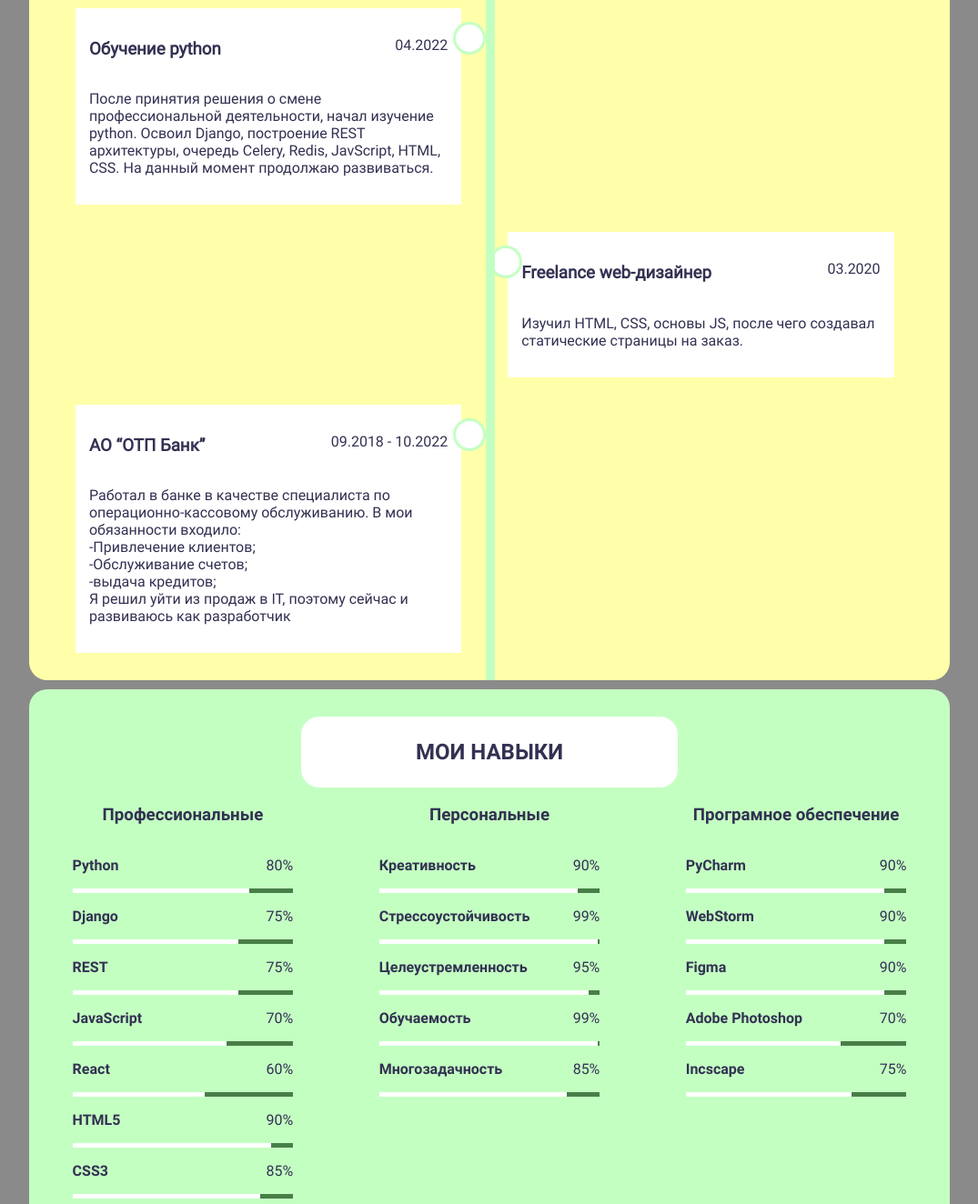
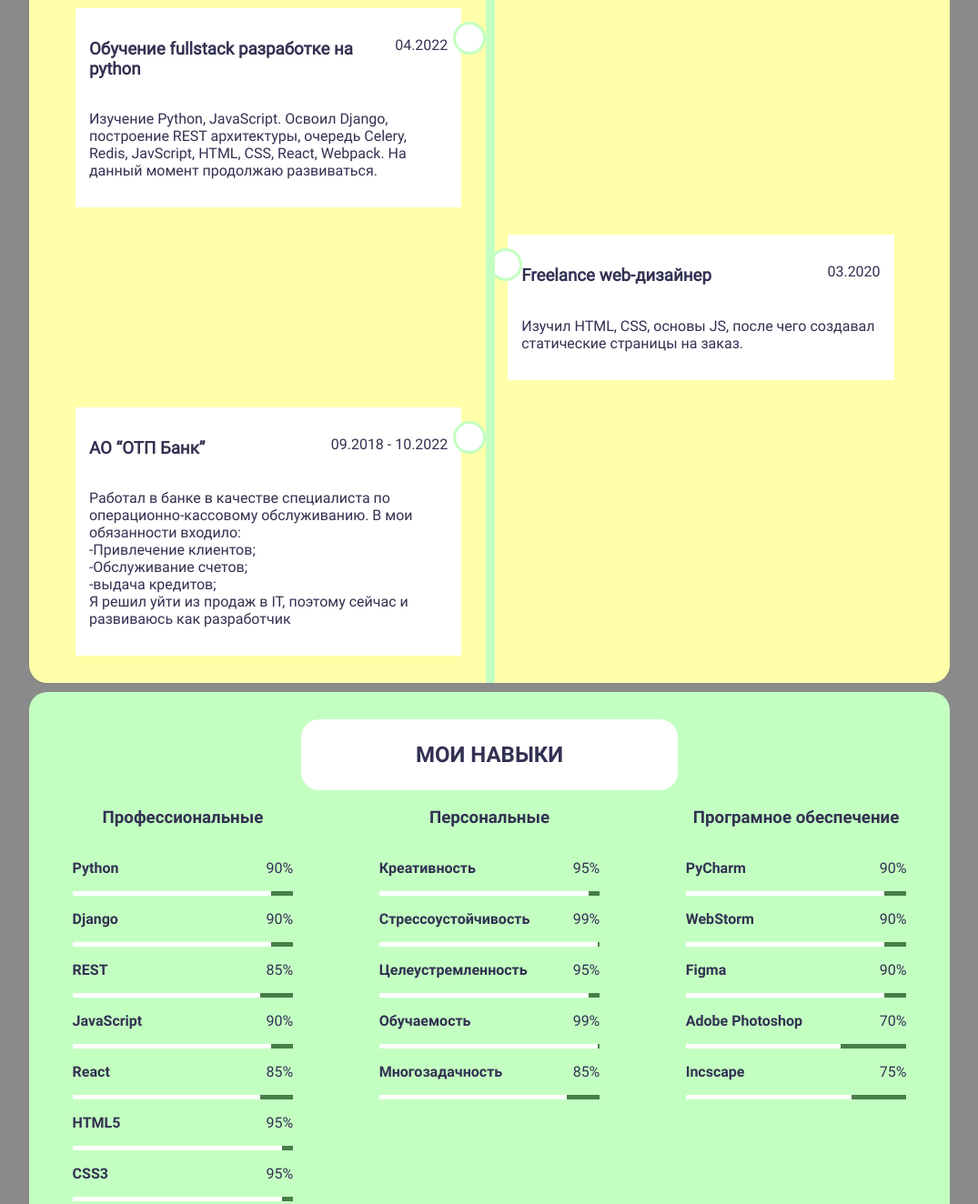
Before and after one commit to SergeyVorotiy/SergeyVorotiy, a plain HTML site: page index.html in a window 1280 px wide. Shown: the part 580-1904 px from the top of the page at 91% size, without its empty margins (102-1177 px from the left). Drawn offline with Linux system fonts and the light colour scheme; files whose address does not match are found by name.

Commit message:
update information

```diff
--- a/index.html
+++ b/index.html
@@ -31,7 +31,7 @@
             </div>
             <div class="info">
                 <h1 class="bold">Воротий Сергей</h1>
-                <h2>Python - разработчик</h2>
+                <h2>Fullstack - разработчик</h2>
                 <p class="mail">Sergei.Vorot@gmail.com</p>
                 <p class="tel-num">+7 (961) 437-42-06</p>
                 <p class="telegram">@Sergey_Voroty</p>
@@ -62,11 +62,12 @@
             </div>
             <div class="container left">
                 <div class="flexbox">
-                    <h3>Обучение python</h3>
+                    <h3>Обучение fullstack разработке на python</h3>
                     <p>04.2022</p>
                 </div>
-                <p>После принятия решения о смене профессиональной деятельности, начал изучение python.
-                    Освоил Django, построение REST архитектуры, очередь Celery, Redis, JavScript, HTML, CSS.
+                <p>Изучение Python, JavaScript.
+                    Освоил Django, построение REST архитектуры, очередь Celery, Redis, JavScript, HTML, CSS,
+                    React, Webpack.
                     На данный момент продолжаю развиваться.</p>
             </div>
             <div class="container right">
@@ -100,61 +101,6 @@
                     <div class="skill-container">
                         <div class="flexbox">
                             <p class="bold">Python</p>
-                            <p>80%</p>
-                        </div>
-                        <div class="skillbar-container">
-                            <div class="skill-progress skill-80">
-
-                            </div>
-                        </div>
-                    </div>
-                    <div class="skill-container">
-                        <div class="flexbox">
-                            <p class="bold">Django</p>
-                            <p>75%</p>
-                        </div>
-                        <div class="skillbar-container">
-                            <div class="skill-progress skill-75">
-
-                            </div>
-                        </div>
-                    </div>
-                    <div class="skill-container">
-                        <div class="flexbox">
-                            <p class="bold">REST</p>
-                            <p>75%</p>
-                        </div>
-                        <div class="skillbar-container">
-                            <div class="skill-progress skill-75">
-
-                            </div>
-                        </div>
-                    </div>
-                    <div class="skill-container">
-                        <div class="flexbox">
-                            <p class="bold">JavaScript</p>
-                            <p>70%</p>
-                        </div>
-                        <div class="skillbar-container">
-                            <div class="skill-progress skill-70">
-
-                            </div>
-                        </div>
-                    </div>
-                    <div class="skill-container">
-                        <div class="flexbox">
-                            <p class="bold">React</p>
-                            <p>60%</p>
-                        </div>
-                        <div class="skillbar-container">
-                            <div class="skill-progress skill-60">
-
-                            </div>
-                        </div>
-                    </div>
-                    <div class="skill-container">
-                        <div class="flexbox">
-                            <p class="bold">HTML5</p>
                             <p>90%</p>
                         </div>
                         <div class="skillbar-container">
@@ -165,11 +111,66 @@
                     </div>
                     <div class="skill-container">
                         <div class="flexbox">
-                            <p class="bold">CSS3</p>
+                            <p class="bold">Django</p>
+                            <p>90%</p>
+                        </div>
+                        <div class="skillbar-container">
+                            <div class="skill-progress skill-90">
+
+                            </div>
+                        </div>
+                    </div>
+                    <div class="skill-container">
+                        <div class="flexbox">
+                            <p class="bold">REST</p>
                             <p>85%</p>
                         </div>
                         <div class="skillbar-container">
                             <div class="skill-progress skill-85">
+
+                            </div>
+                        </div>
+                    </div>
+                    <div class="skill-container">
+                        <div class="flexbox">
+                            <p class="bold">JavaScript</p>
+                            <p>90%</p>
+                        </div>
+                        <div class="skillbar-container">
+                            <div class="skill-progress skill-90">
+
+                            </div>
+                        </div>
+                    </div>
+                    <div class="skill-container">
+                        <div class="flexbox">
+                            <p class="bold">React</p>
+                            <p>85%</p>
+                        </div>
+                        <div class="skillbar-container">
+                            <div class="skill-progress skill-85">
+
+                            </div>
+                        </div>
+                    </div>
+                    <div class="skill-container">
+                        <div class="flexbox">
+                            <p class="bold">HTML5</p>
+                            <p>95%</p>
+                        </div>
+                        <div class="skillbar-container">
+                            <div class="skill-progress skill-95">
+
+                            </div>
+                        </div>
+                    </div>
+                    <div class="skill-container">
+                        <div class="flexbox">
+                            <p class="bold">CSS3</p>
+                            <p>95%</p>
+                        </div>
+                        <div class="skillbar-container">
+                            <div class="skill-progress skill-95">
 
                             </div>
                         </div>
@@ -180,10 +181,10 @@
                     <div class="skill-container">
                         <div class="flexbox">
                             <p class="bold">Креативность</p>
-                            <p>90%</p>
+                            <p>95%</p>
                         </div>
                         <div class="skillbar-container">
-                            <div class="skill-progress skill-90">
+                            <div class="skill-progress skill-95">
 
                             </div>
                         </div>
```
